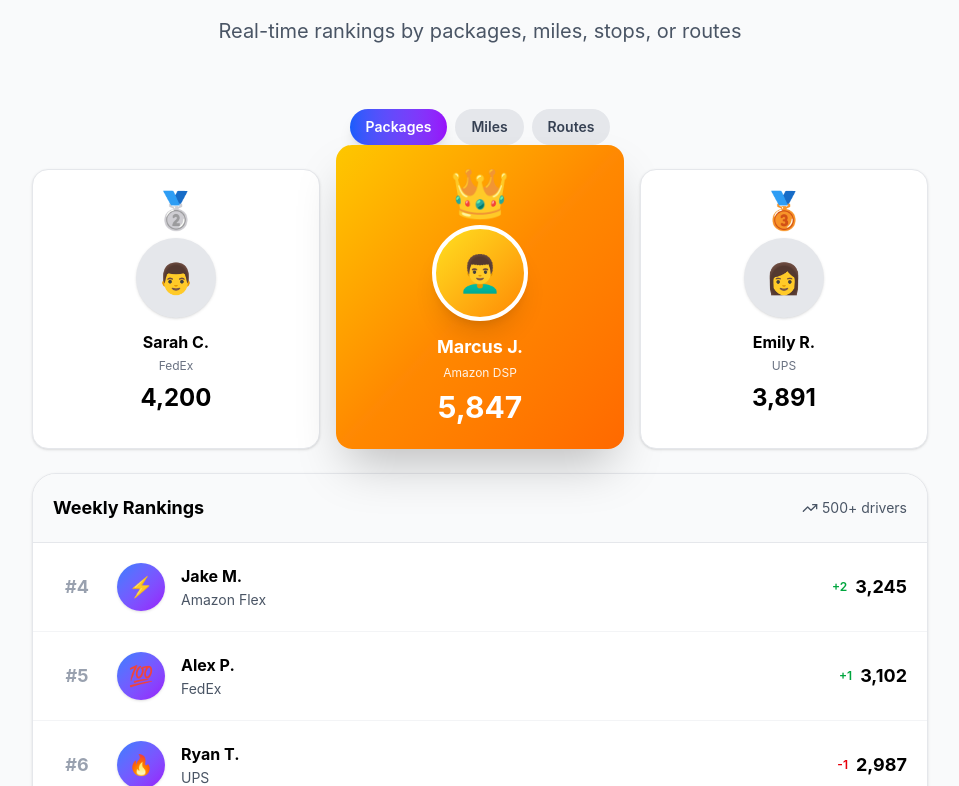
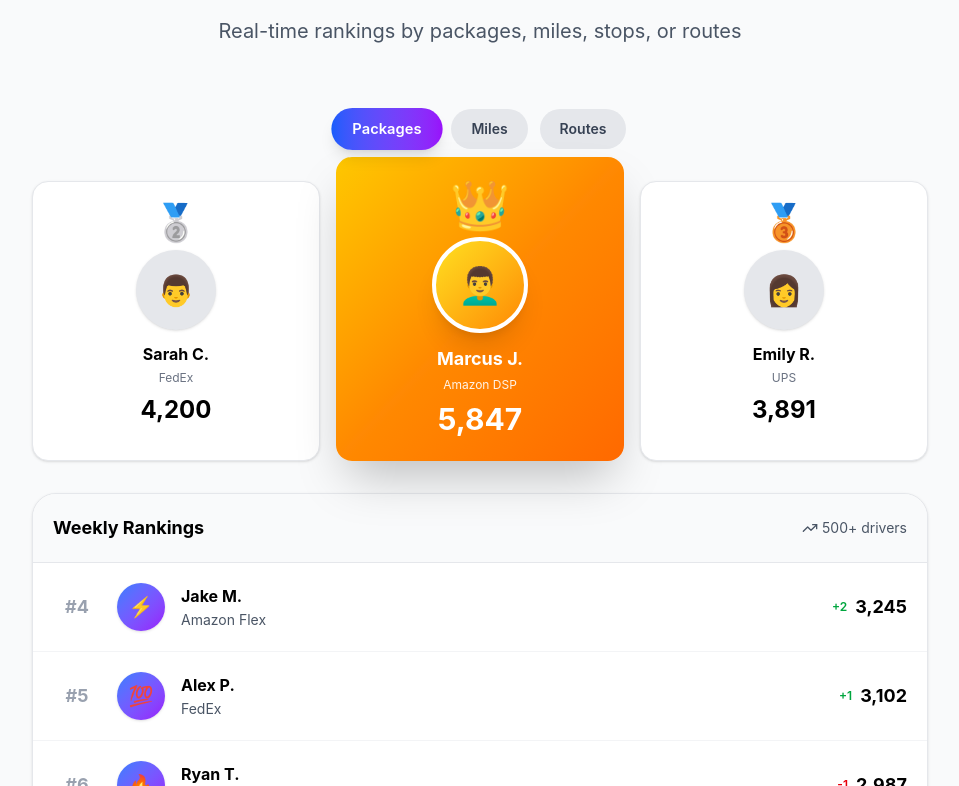
Before and after one commit to interventionbluecamo-afk/routerank-landing, a Next.js app: page / in a window 1280 px wide. Shown: the part 3514-4300 px from the top of the page, without its empty margins (160-1119 px from the left). Built offline with nearby package versions, Linux system fonts and the light colour scheme.

Commit message:
Fix leaderboard: fully interactive filters, smooth animations, proper spacing - artifact-quality polish

```diff
--- a/components/landing/leaderboard-showcase.tsx
+++ b/components/landing/leaderboard-showcase.tsx
@@ -1,9 +1,118 @@
 'use client';
 
-import { motion } from 'framer-motion';
+import { motion, AnimatePresence } from 'framer-motion';
 import { Trophy, TrendingUp } from 'lucide-react';
+import { useState } from 'react';
+
+type Metric = 'packages' | 'miles' | 'routes';
+
+interface LeaderboardEntry {
+  rank: number;
+  name: string;
+  company: string;
+  packages: string;
+  miles: string;
+  routes: string;
+  badge?: string;
+  trend?: string;
+  highlight?: boolean;
+}
+
+interface Top3Entry {
+  rank: number;
+  name: string;
+  company: string;
+  packages: string;
+  miles: string;
+  routes: string;
+  emoji: string;
+  avatar: string;
+}
+
+const top3Data: Top3Entry[] = [
+  {
+    rank: 2,
+    name: 'Sarah C.',
+    company: 'FedEx',
+    packages: '4,200',
+    miles: '12,847',
+    routes: '142',
+    emoji: '🥈',
+    avatar: '👨',
+  },
+  {
+    rank: 1,
+    name: 'Marcus J.',
+    company: 'Amazon DSP',
+    packages: '5,847',
+    miles: '18,234',
+    routes: '198',
+    emoji: '👑',
+    avatar: '👨‍🦱',
+  },
+  {
+    rank: 3,
+    name: 'Emily R.',
+    company: 'UPS',
+    packages: '3,891',
+    miles: '11,502',
+    routes: '128',
+    emoji: '🥉',
+    avatar: '👩',
+  },
+];
+
+const listData: LeaderboardEntry[] = [
+  { rank: 4, name: 'Jake M.', company: 'Amazon Flex', packages: '3,245', miles: '9,842', routes: '115', badge: '⚡', trend: '+2' },
+  { rank: 5, name: 'Alex P.', company: 'FedEx', packages: '3,102', miles: '8,956', routes: '108', badge: '💯', trend: '+1' },
+  { rank: 6, name: 'Ryan T.', company: 'UPS', packages: '2,987', miles: '8,234', routes: '102', badge: '🔥', trend: '-1' },
+  { rank: 42, name: 'You', company: 'Join to compete!', packages: '—', miles: '—', routes: '—', highlight: true },
+];
+
+const getMetricValue = (entry: LeaderboardEntry | Top3Entry, metric: Metric): string => {
+  switch (metric) {
+    case 'packages':
+      return entry.packages;
+    case 'miles':
+      return entry.miles;
+    case 'routes':
+      return entry.routes;
+    default:
+      return entry.packages;
+  }
+};
+
+const getMetricLabel = (metric: Metric): string => {
+  switch (metric) {
+    case 'packages':
+      return 'packages';
+    case 'miles':
+      return 'miles';
+    case 'routes':
+      return 'routes';
+  }
+};
 
 export function LeaderboardShowcase() {
+  const [selectedMetric, setSelectedMetric] = useState<Metric>('packages');
+  const [yourStats, setYourStats] = useState({
+    rank: 42,
+    packages: '1,247',
+    miles: '3,842',
+    routes: '47',
+  });
+
+  const getYourStatValue = (metric: Metric): string => {
+    switch (metric) {
+      case 'packages':
+        return `${yourStats.packages} packages`;
+      case 'miles':
+        return `${yourStats.miles} miles`;
+      case 'routes':
+        return `${yourStats.routes} routes`;
+    }
+  };
+
   return (
     <section id="leaderboard" className="py-16 sm:py-24 px-4 bg-gray-50">
       <div className="max-w-4xl mx-auto">
@@ -26,44 +135,64 @@ export function LeaderboardShowcase() {
           </p>
         </motion.div>
 
-        {/* Modern Leaderboard - Less Card, More Flow */}
+        {/* Modern Leaderboard - Interactive */}
         <motion.div
           initial={{ opacity: 0, y: 20 }}
           whileInView={{ opacity: 1, y: 0 }}
           viewport={{ once: true }}
           transition={{ delay: 0.2 }}
-          className="space-y-4"
+          className="space-y-6"
         >
-          {/* Filter Pills */}
-          <div className="flex items-center justify-center gap-2 mb-6">
-            <button className="px-4 py-2 bg-gradient-to-r from-blue-600 to-purple-600 text-white rounded-full text-sm font-semibold shadow-lg">
-              Packages
+          {/* Filter Pills - Interactive */}
+          <div className="flex items-center justify-center gap-3 mb-8">
+            {(['packages', 'miles', 'routes'] as Metric[]).map((metric) => (
+              <button
+                key={metric}
+                onClick={() => setSelectedMetric(metric)}
+                className={`px-5 py-2.5 rounded-full text-sm font-semibold transition-all duration-200 ${
+                  selectedMetric === metric
+                    ? 'bg-gradient-to-r from-blue-600 to-purple-600 text-white shadow-lg scale-105'
+                    : 'bg-gray-200 text-gray-700 hover:bg-gray-300 hover:scale-102'
+                }`}
+              >
+                {metric.charAt(0).toUpperCase() + metric.slice(1)}
               </button>
-            <button className="px-4 py-2 bg-gray-200 text-gray-700 rounded-full text-sm font-semibold hover:bg-gray-300">
-              Miles
-            </button>
-            <button className="px-4 py-2 bg-gray-200 text-gray-700 rounded-full text-sm font-semibold hover:bg-gray-300">
-              Routes
-            </button>
+            ))}
           </div>
 
-          {/* Top 3 - Podium Style (More Visual) */}
-          <div className="grid grid-cols-3 gap-3 sm:gap-4 mb-6">
+          {/* Top 3 - Podium Style with Animation */}
+          <AnimatePresence mode="wait">
+            <motion.div
+              key={selectedMetric}
+              initial={{ opacity: 0, y: 10 }}
+              animate={{ opacity: 1, y: 0 }}
+              exit={{ opacity: 0, y: -10 }}
+              transition={{ duration: 0.3 }}
+              className="grid grid-cols-3 gap-3 sm:gap-4 mb-8"
+            >
               {/* 2nd Place */}
               <motion.div
                 initial={{ opacity: 0, y: 20 }}
                 whileInView={{ opacity: 1, y: 0 }}
                 viewport={{ once: true }}
-              transition={{ delay: 0.3 }}
-              className="bg-white rounded-2xl p-4 sm:p-5 text-center order-1 border border-gray-200 shadow-sm"
+                transition={{ delay: 0.1 }}
+                className="bg-white rounded-2xl p-4 sm:p-5 text-center order-1 border border-gray-200 shadow-sm hover:shadow-md transition-shadow"
               >
-              <div className="text-3xl sm:text-4xl mb-2">🥈</div>
+                <div className="text-3xl sm:text-4xl mb-2">{top3Data[0].emoji}</div>
                 <div className="w-16 h-16 sm:w-20 sm:h-20 bg-gray-200 rounded-full mx-auto mb-3 flex items-center justify-center text-2xl sm:text-3xl shadow-sm">
-                👨
+                  {top3Data[0].avatar}
                 </div>
-              <div className="font-bold text-sm sm:text-base text-black mb-1">Sarah C.</div>
-              <div className="text-xs text-gray-500 mb-2">FedEx</div>
-              <div className="text-xl sm:text-2xl font-bold text-black">4,200</div>
+                <div className="font-bold text-sm sm:text-base text-black mb-1">{top3Data[0].name}</div>
+                <div className="text-xs text-gray-500 mb-2">{top3Data[0].company}</div>
+                <motion.div
+                  key={`top3-2-${selectedMetric}`}
+                  initial={{ opacity: 0, scale: 0.9 }}
+                  animate={{ opacity: 1, scale: 1 }}
+                  transition={{ duration: 0.2 }}
+                  className="text-xl sm:text-2xl font-bold text-black"
+                >
+                  {getMetricValue(top3Data[0], selectedMetric)}
+                </motion.div>
               </motion.div>
 
               {/* 1st Place - Elevated with gradient accent */}
@@ -71,16 +200,24 @@ export function LeaderboardShowcase() {
                 initial={{ opacity: 0, y: 20 }}
                 whileInView={{ opacity: 1, y: 0 }}
                 viewport={{ once: true }}
-              transition={{ delay: 0.25 }}
+                transition={{ delay: 0.05 }}
                 className="bg-gradient-to-br from-yellow-400 via-orange-400 to-orange-500 rounded-2xl p-5 sm:p-6 text-center order-2 -mt-4 sm:-mt-6 shadow-2xl"
               >
-              <div className="text-4xl sm:text-5xl mb-2">👑</div>
+                <div className="text-4xl sm:text-5xl mb-2">{top3Data[1].emoji}</div>
                 <div className="w-20 h-20 sm:w-24 sm:h-24 bg-gradient-to-br from-yellow-300 to-orange-400 rounded-full mx-auto mb-3 flex items-center justify-center text-3xl sm:text-4xl shadow-xl border-4 border-white">
-                👨‍🦱
+                  {top3Data[1].avatar}
                 </div>
-              <div className="font-bold text-base sm:text-lg text-white mb-1">Marcus J.</div>
-              <div className="text-xs text-white/90 mb-2">Amazon DSP</div>
-              <div className="text-2xl sm:text-3xl font-bold text-white">5,847</div>
+                <div className="font-bold text-base sm:text-lg text-white mb-1">{top3Data[1].name}</div>
+                <div className="text-xs text-white/90 mb-2">{top3Data[1].company}</div>
+                <motion.div
+                  key={`top3-1-${selectedMetric}`}
+                  initial={{ opacity: 0, scale: 0.9 }}
+                  animate={{ opacity: 1, scale: 1 }}
+                  transition={{ duration: 0.2 }}
+                  className="text-2xl sm:text-3xl font-bold text-white"
+                >
+                  {getMetricValue(top3Data[1], selectedMetric)}
+                </motion.div>
               </motion.div>
 
               {/* 3rd Place */}
@@ -88,20 +225,29 @@ export function LeaderboardShowcase() {
                 initial={{ opacity: 0, y: 20 }}
                 whileInView={{ opacity: 1, y: 0 }}
                 viewport={{ once: true }}
-              transition={{ delay: 0.35 }}
-              className="bg-white rounded-2xl p-4 sm:p-5 text-center order-3 border border-gray-200 shadow-sm"
+                transition={{ delay: 0.15 }}
+                className="bg-white rounded-2xl p-4 sm:p-5 text-center order-3 border border-gray-200 shadow-sm hover:shadow-md transition-shadow"
               >
-              <div className="text-3xl sm:text-4xl mb-2">🥉</div>
+                <div className="text-3xl sm:text-4xl mb-2">{top3Data[2].emoji}</div>
                 <div className="w-16 h-16 sm:w-20 sm:h-20 bg-gray-200 rounded-full mx-auto mb-3 flex items-center justify-center text-2xl sm:text-3xl shadow-sm">
-                👩
+                  {top3Data[2].avatar}
                 </div>
-              <div className="font-bold text-sm sm:text-base text-black mb-1">Emily R.</div>
-              <div className="text-xs text-gray-500 mb-2">UPS</div>
-              <div className="text-xl sm:text-2xl font-bold text-black">3,891</div>
+                <div className="font-bold text-sm sm:text-base text-black mb-1">{top3Data[2].name}</div>
+                <div className="text-xs text-gray-500 mb-2">{top3Data[2].company}</div>
+                <motion.div
+                  key={`top3-3-${selectedMetric}`}
+                  initial={{ opacity: 0, scale: 0.9 }}
+                  animate={{ opacity: 1, scale: 1 }}
+                  transition={{ duration: 0.2 }}
+                  className="text-xl sm:text-2xl font-bold text-black"
+                >
+                  {getMetricValue(top3Data[2], selectedMetric)}
                 </motion.div>
-          </div>
+              </motion.div>
+            </motion.div>
+          </AnimatePresence>
 
-          {/* Simple List - Natural Flow */}
+          {/* Simple List - Natural Flow with Animation */}
           <div className="bg-white rounded-2xl sm:rounded-3xl shadow-sm border border-gray-200 overflow-hidden">
             <div className="p-4 sm:p-5 bg-gray-50 border-b border-gray-200">
               <div className="flex items-center justify-between">
@@ -113,19 +259,21 @@ export function LeaderboardShowcase() {
               </div>
             </div>
 
-            <div className="divide-y divide-gray-100">
-              {[
-                { rank: 4, name: 'Jake M.', company: 'Amazon Flex', packages: '3,245', badge: '⚡', trend: '+2' },
-                { rank: 5, name: 'Alex P.', company: 'FedEx', packages: '3,102', badge: '💯', trend: '+1' },
-                { rank: 6, name: 'Ryan T.', company: 'UPS', packages: '2,987', badge: '🔥', trend: '-1' },
-                { rank: 42, name: 'You', company: 'Join to compete!', packages: '—', highlight: true },
-              ].map((entry, i) => (
+            <AnimatePresence mode="wait">
               <motion.div
-                  key={entry.rank}
+                key={selectedMetric}
+                initial={{ opacity: 0 }}
+                animate={{ opacity: 1 }}
+                exit={{ opacity: 0 }}
+                transition={{ duration: 0.2 }}
+                className="divide-y divide-gray-100"
+              >
+                {listData.map((entry, i) => (
+                  <motion.div
+                    key={`${entry.rank}-${selectedMetric}`}
                     initial={{ opacity: 0, x: -20 }}
-                  whileInView={{ opacity: 1, x: 0 }}
-                  viewport={{ once: true }}
-                  transition={{ delay: 0.4 + i * 0.05 }}
+                    animate={{ opacity: 1, x: 0 }}
+                    transition={{ delay: i * 0.05, duration: 0.3 }}
                     whileHover={{ backgroundColor: 'rgb(249 250 251)' }}
                     className={`flex items-center gap-3 sm:gap-4 p-4 sm:p-5 transition-colors ${
                       entry.highlight ? 'bg-gradient-to-r from-purple-50 to-pink-50' : ''
@@ -155,18 +303,25 @@ export function LeaderboardShowcase() {
                           {entry.trend}
                         </span>
                       )}
-                    <div className={`text-base sm:text-lg font-bold text-right ${
+                      <motion.div
+                        key={`value-${entry.rank}-${selectedMetric}`}
+                        initial={{ opacity: 0, scale: 0.9 }}
+                        animate={{ opacity: 1, scale: 1 }}
+                        transition={{ duration: 0.2 }}
+                        className={`text-base sm:text-lg font-bold text-right ${
                           entry.highlight ? 'text-purple-700' : 'text-black'
-                    }`}>
-                      {entry.packages}
-                    </div>
+                        }`}
+                      >
+                        {entry.highlight ? '—' : getMetricValue(entry, selectedMetric)}
+                      </motion.div>
                     </div>
                   </motion.div>
                 ))}
-            </div>
+              </motion.div>
+            </AnimatePresence>
           </div>
 
-          {/* Your Stats - Gradient accent */}
+          {/* Your Stats - Gradient accent with Animation */}
           <motion.div
             initial={{ opacity: 0, y: 20 }}
             whileInView={{ opacity: 1, y: 0 }}
@@ -177,11 +332,19 @@ export function LeaderboardShowcase() {
             <div className="grid grid-cols-2 gap-4 sm:gap-6">
               <div>
                 <div className="text-xs sm:text-sm text-white/80 mb-1">Your Current Rank</div>
-                <div className="text-3xl sm:text-4xl font-bold">#42</div>
+                <div className="text-3xl sm:text-4xl font-bold">#{yourStats.rank}</div>
               </div>
               <div>
                 <div className="text-xs sm:text-sm text-white/80 mb-1">This Week</div>
-                <div className="text-2xl sm:text-3xl font-bold">1,247 packages</div>
+                <motion.div
+                  key={`your-stat-${selectedMetric}`}
+                  initial={{ opacity: 0, scale: 0.9 }}
+                  animate={{ opacity: 1, scale: 1 }}
+                  transition={{ duration: 0.2 }}
+                  className="text-2xl sm:text-3xl font-bold"
+                >
+                  {getYourStatValue(selectedMetric)}
+                </motion.div>
               </div>
             </div>
           </motion.div>
```
Lines whose indentation alone changed are shown as unchanged.
